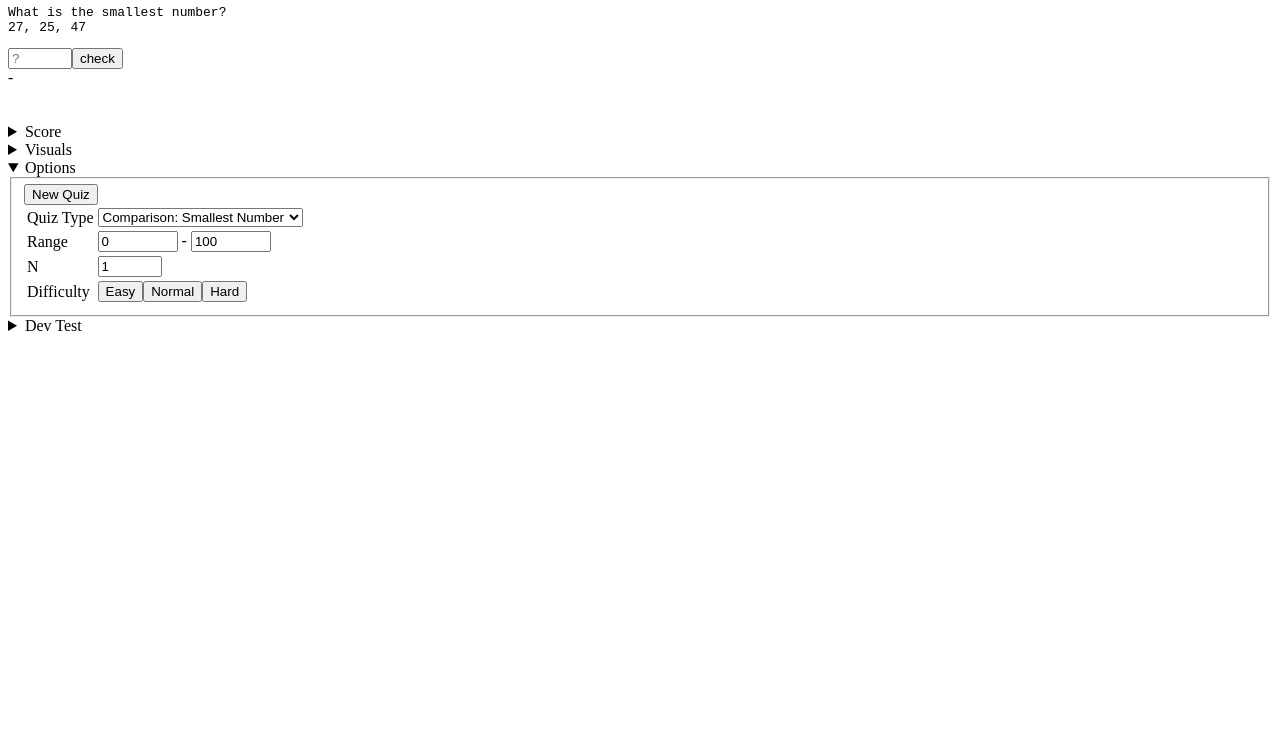
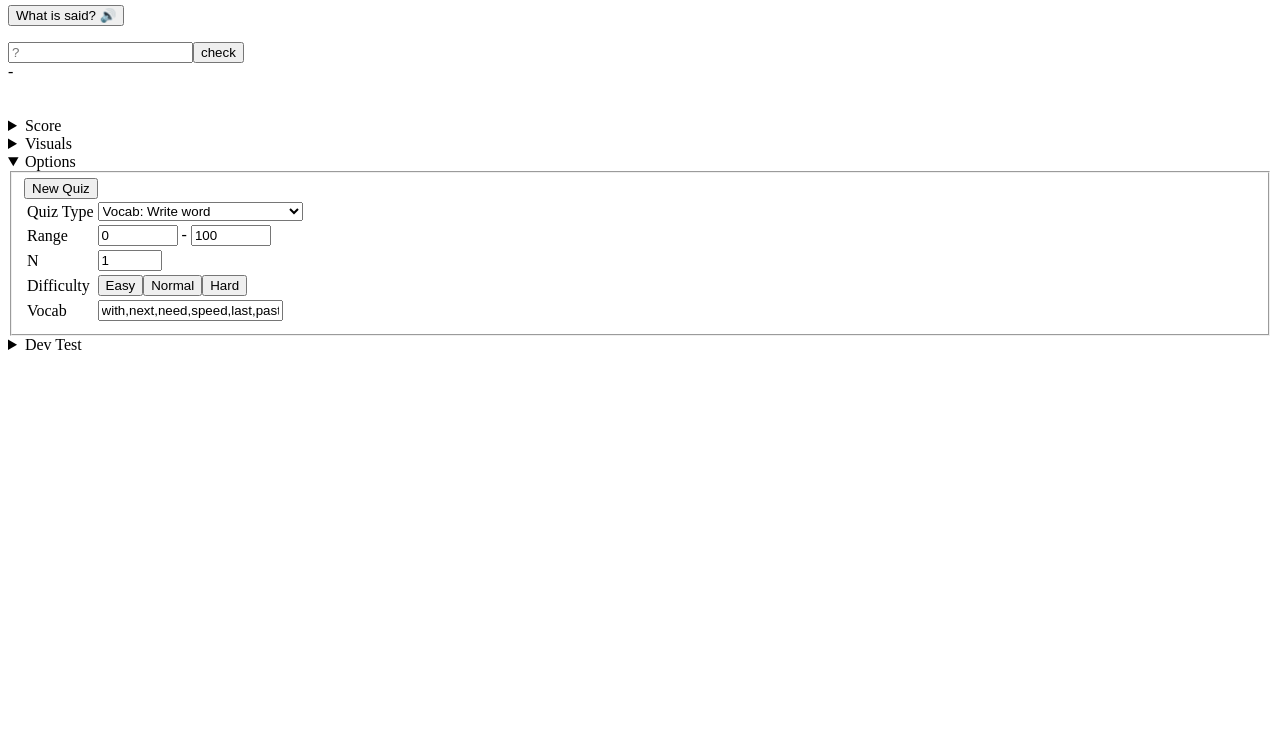
Before and after one commit to LarryBattle/larrybattle.github.io, a plain HTML site: page p/math.html in a window 1280 px wide. Shown: the part 62-800 px from the top of the page. Drawn offline with Linux system fonts and the light colour scheme.

Commit message:
Added vocab quiz

```diff
--- a/p/math.html
+++ b/p/math.html
@@ -39,11 +39,17 @@
                     <pre>{{ quiz.question }}</pre>
 
                     <p v-if="quiz.speech">
-                        <input type="button" value="What number? 🔊" @click="sayIt(quiz.speech)" />
+                        <input type="button" value="What is said? 🔊" @click="sayIt(quiz.speech)" />
                     </p>
 
                 </div>
-                <template v-if="quiz.quizType != 'tf'">
+                <template v-if="quiz.quizType == 'vocab'">
+                    <input type="text" placeholder="?" maxlength="20" :class="answerStateClass"
+                        v-model="userAnswer" @change.enter="checkAnswer" />
+                    <input type="button" value="check" @click="checkAnswer()" />
+                </template>
+
+                <template v-if="quiz.quizType != 'tf' && quiz.quizType != 'vocab'">
                     <input type="number" placeholder="?" maxlength="6" :class="answerStateClass" :min="quizMinNumber"
                         :max="quizMaxNumber" v-model.number="userAnswer" @change.enter="checkAnswer" />
                     <input type="button" value="check" @click="checkAnswer()" />
@@ -146,6 +152,12 @@
                                         <input type="button" @click="setDiffHard" value="Hard" />
                                     </td>
                                 </tr>
+                                <tr>
+                                    <td>Vocab</td>
+                                    <td>
+                                        <input type="text" v-model="quizVocabWords" />
+                                    </td>
+                                </tr>
                             </tbody>
                         </table>
                     </div>
@@ -155,10 +167,11 @@
                 <summary>Dev Test</summary>
                 <fieldset>
                     date: <input type="date"> <br>
-                    time: <input type="time">  <br>
-                    tel: <input type="tel">  <br>
+                    time: <input type="time"> <br>
+                    tel: <input type="tel"> <br>
                     datetime: <input type="datetime"> <br>
                     datetime-local: <input type="datetime-local"> <br>
+                    quiz.answer: <pre>{{quiz?.answer}}</pre>
                 </fieldset>
             </details>
         </div>
@@ -224,7 +237,7 @@
         }
 
         function randomNumbersInRange(min, max, count) {
-            return Array.from({length: count}).fill(0).map(() => randomNumberInRange(min, max));
+            return Array.from({ length: count }).fill(0).map(() => randomNumberInRange(min, max));
         }
 
         // Returns a list of random list of numbers in sequential order within a [min, max] range.
@@ -305,6 +318,17 @@
             return getXPlusQuiz(2, `1 + 1`, ctx);
         }
 
+        function getWriteVocabQuiz({ quizVocabWords, quizMinNumber, quizMaxNumber }) {
+            const words = quizVocabWords?.match(/\w+/g) || ['error'];
+            const answer = getRandomElement(words);
+
+            return {
+                quizType: 'vocab',
+                name: "Vocab: Write word",
+                speech: `${answer}`,
+                answer
+            }
+        }
 
         function getWriteXQuiz({ quizMinNumber, quizMaxNumber }) {
             const answer = randomNumberInRange(quizMinNumber, quizMaxNumber);
@@ -485,7 +509,7 @@
         function getBiggestNumberQuiz({ quizMinNumber, quizMaxNumber }) {
             const numbers = randomNumbersInRange(quizMinNumber, quizMaxNumber, 3);
             let question = `What is the biggest number? \n${numbers.join(', ')}`;
-            let answer = numbers.sort().pop();
+            let answer = numbers.sort((a, b) => a - b).pop();
 
             return {
                 name: "Comparison: Largest Number",
@@ -498,7 +522,7 @@
         function getSmallestNumberQuiz({ quizMinNumber, quizMaxNumber }) {
             const numbers = randomNumbersInRange(quizMinNumber, quizMaxNumber, 3);
             let question = `What is the smallest number? \n${numbers.join(', ')}`;
-            let answer = numbers.sort()[0];
+            let answer = numbers.sort((a, b) => a - b)[0];
 
             return {
                 name: "Comparison: Smallest Number",
@@ -535,7 +559,7 @@
                     quizzes: [
                         // TODO: Fix this
                         // getClockQuiz,
-
+                        getWriteVocabQuiz,
                         getBiggestNumberQuiz, getSmallestNumberQuiz,
                         getGreaterThanQuiz, get0PlusQuiz, get1PlusQuiz,
                         get2PlusQuiz, get1Plus1PlusQuiz, getMissingNumberQuiz,
@@ -543,9 +567,11 @@
                         getPosXMinusYQuiz, getXMinusYQuiz, getXMinusYMinusZQuiz, getNPlusXQuiz
                     ],
                     quiz: null,
-                    quizType: "getSmallestNumberQuiz",
+                    quizType: "getWriteVocabQuiz",
                     quizMinNumber: 0,
                     quizMaxNumber: 100,
+                    // 1st grade: week 9
+                    quizVocabWords: 'with,next,need,speed,last,past,could,should,near,hear,fasten,appear',
                     quizUserAttempts: [],
                 }
             },
@@ -588,6 +614,7 @@
                     this.createQuizFn = this.quizzes.find(fn => fn.name == this.quizType);
 
                     this.quiz = this.createQuizFn({
+                        quizVocabWords: this.quizVocabWords,
                         quizNNumber: this.quizNNumber,
                         quizMaxNumber: this.quizMaxNumber,
                         quizMinNumber: this.quizMinNumber
```
